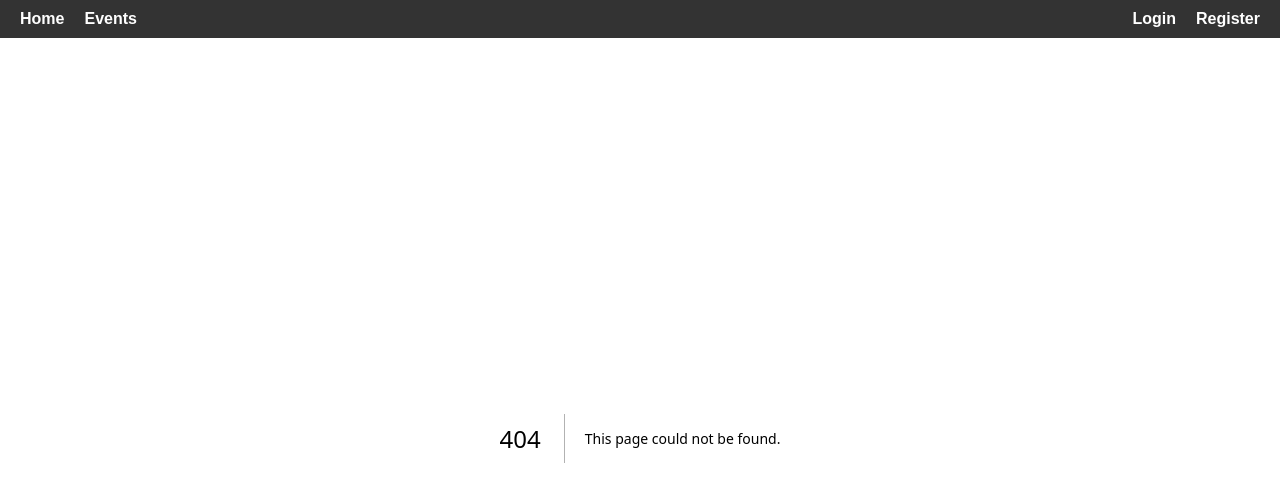
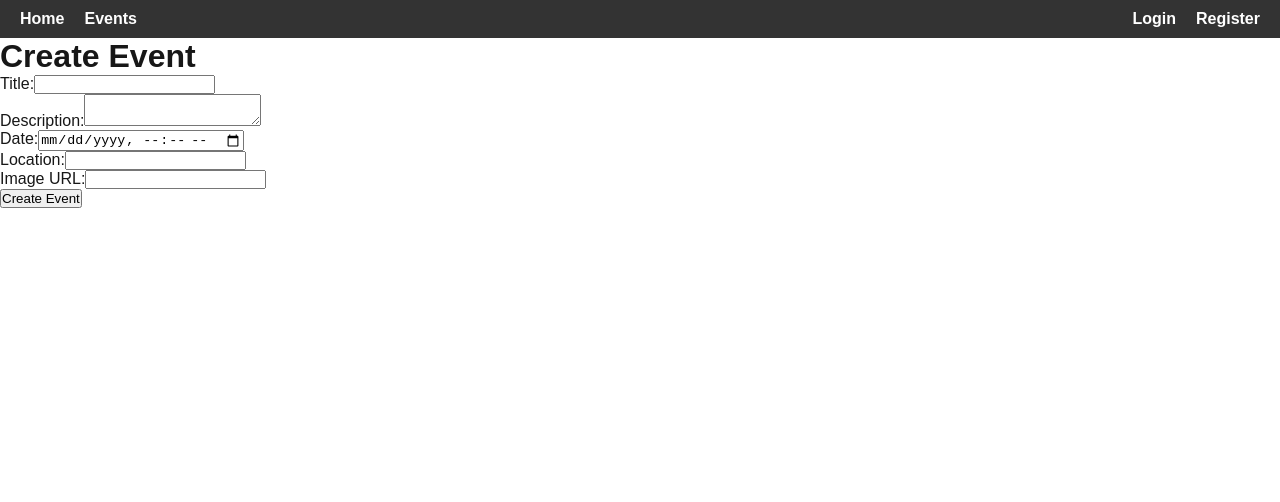
Before and after one commit to NathanVoong/ada-enterprise-SE, a Next.js app in the folder campus-event-frontend/: page /create-event in a window 1280 px wide. Before the commit this address had no page. Shown: the top 502 px of the page. Built offline with nearby package versions, Linux system fonts and the light colour scheme; no server answers.

Commit message:
working login functionality, added create event oage no functionality

```diff
--- /dev/null
+++ b/campus-event-frontend/src/app/create-event/page.tsx
@@ -0,0 +1,113 @@
+"use client";
+
+import React, { useState } from "react";
+import axios from "axios";
+import { useRouter } from "next/navigation";
+import { AuthContext } from "@/context/AuthContext";
+
+const API_URL = process.env.NEXT_PUBLIC_API_URL;
+
+export default function CreateEventPage() {
+    const router = useRouter();
+    const { user } = React.useContext(AuthContext);
+
+    const [formData, setFormData] = useState({
+        title: "",
+        description: "",
+        date: "",
+        location: "",
+        imageUrl: "",
+    });
+
+    const handleSubmit = async (event) => {
+        event.preventDefault();
+
+        try {
+            // Ensure the user is logged in
+            if (!user) {
+                alert("You must be logged in to create an event.");
+                return;
+            }
+
+            // Send the event creation request to the backend
+            await axios.post(`${API_URL}/events`, {
+                ...formData,
+                organizerId: user.uuid, // Attach the user's UUID as the organizer ID
+            });
+
+            alert("Event created successfully!");
+            router.push(`/events?userId=${user.uuid}`); // Redirect back to the events page
+        } catch (error) {
+            console.error("Error creating event:", error);
+            alert("Failed to create event. Please try again.");
+        }
+    };
+
+    return (
+        <div>
+            <h1>Create Event</h1>
+            <form onSubmit={handleSubmit}>
+                <label>
+                    Title:
+                    <input
+                        type="text"
+                        value={formData.title}
+                        onChange={(e) =>
+                            setFormData({ ...formData, title: e.target.value })
+                        }
+                        required
+                    />
+                </label>
+                <br />
+                <label>
+                    Description:
+                    <textarea
+                        value={formData.description}
+                        onChange={(e) =>
+                            setFormData({ ...formData, description: e.target.value })
+                        }
+                        required
+                    />
+                </label>
+                <br />
+                <label>
+                    Date:
+                    <input
+                        type="datetime-local"
+                        value={formData.date}
+                        onChange={(e) =>
+                            setFormData({ ...formData, date: e.target.value })
+                        }
+                        required
+                    />
+                </label>
+                <br />
+                <label>
+                    Location:
+                    <input
+                        type="text"
+                        value={formData.location}
+                        onChange={(e) =>
+                            setFormData({ ...formData, location: e.target.value })
+                        }
+                        required
+                    />
+                </label>
+                <br />
+                <label>
+                    Image URL:
+                    <input
+                        type="url"
+                        value={formData.imageUrl}
+                        onChange={(e) =>
+                            setFormData({ ...formData, imageUrl: e.target.value })
+                        }
+                        required
+                    />
+                </label>
+                <br />
+                <button type="submit">Create Event</button>
+            </form>
+        </div>
+    );
+}
--- a/campus-event-frontend/src/components/navbar/Navbar.tsx
+++ b/campus-event-frontend/src/components/navbar/Navbar.tsx
@@ -6,7 +6,12 @@ import styles from "./Navbar.module.css"; // Import CSS Module
 import { AuthContext } from "@/context/AuthContext";
 
 const Navbar = () => {
-    const { isLoggedIn } = useContext(AuthContext);
+    const { isLoggedIn, setIsLoggedIn, setUser } = useContext(AuthContext);
+
+    const handleLogout = () => {
+        setIsLoggedIn(false);
+        setUser(null); // Clear user data
+    };
 
     return (
         <nav className={styles.navbar}>
@@ -23,9 +28,14 @@ const Navbar = () => {
             {/* Right Section */}
             <div className={styles.rightSection}>
                 {isLoggedIn ? (
-                    <Link href="/profile" className={styles.link}>
-                        Profile
-                    </Link>
+                    <>
+                        <Link href="/profile" className={styles.link}>
+                            Profile
+                        </Link>
+                        <button onClick={handleLogout} className={styles.link}>
+                            Logout
+                        </button>
+                    </>
                 ) : (
                     <>
                         <Link href="/login" className={styles.link}>
--- a/campus-event-frontend/src/context/AuthContext.js
+++ b/campus-event-frontend/src/context/AuthContext.js
@@ -6,9 +6,10 @@ export const AuthContext = createContext();
 
 export const AuthProvider = ({ children }) => {
     const [isLoggedIn, setIsLoggedIn] = useState(false);
+    const [user, setUser] = useState(null); // Add a user state
 
     return (
-        <AuthContext.Provider value={{ isLoggedIn, setIsLoggedIn }}>
+        <AuthContext.Provider value={{ isLoggedIn, setIsLoggedIn, user, setUser }}>
             {children}
         </AuthContext.Provider>
     );
```
Also changed, not shown: campus-event-frontend/src/app/events/page.tsx (+10 -1 lines), campus-event-frontend/src/app/login/page.tsx (+47 -3 lines), 1 other file (tests, documents, lock files or other folders).
